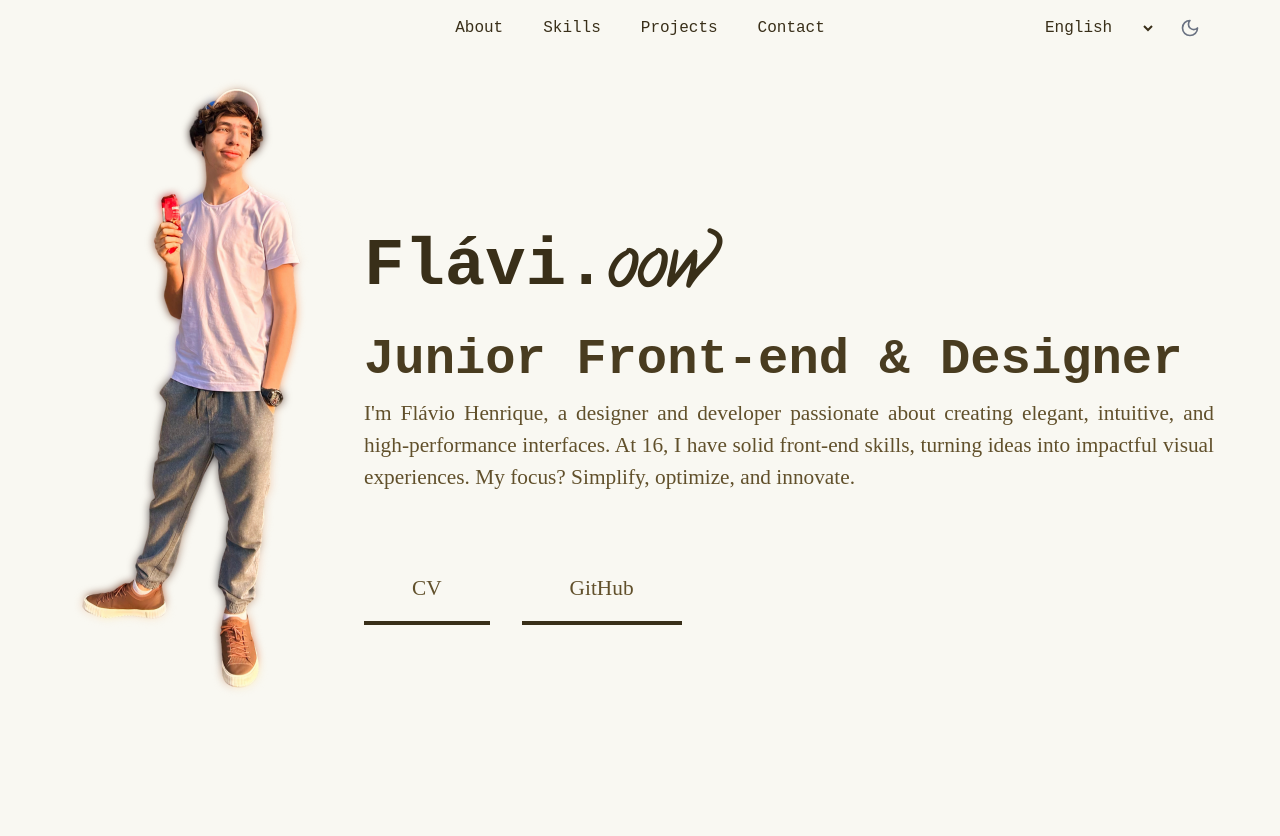
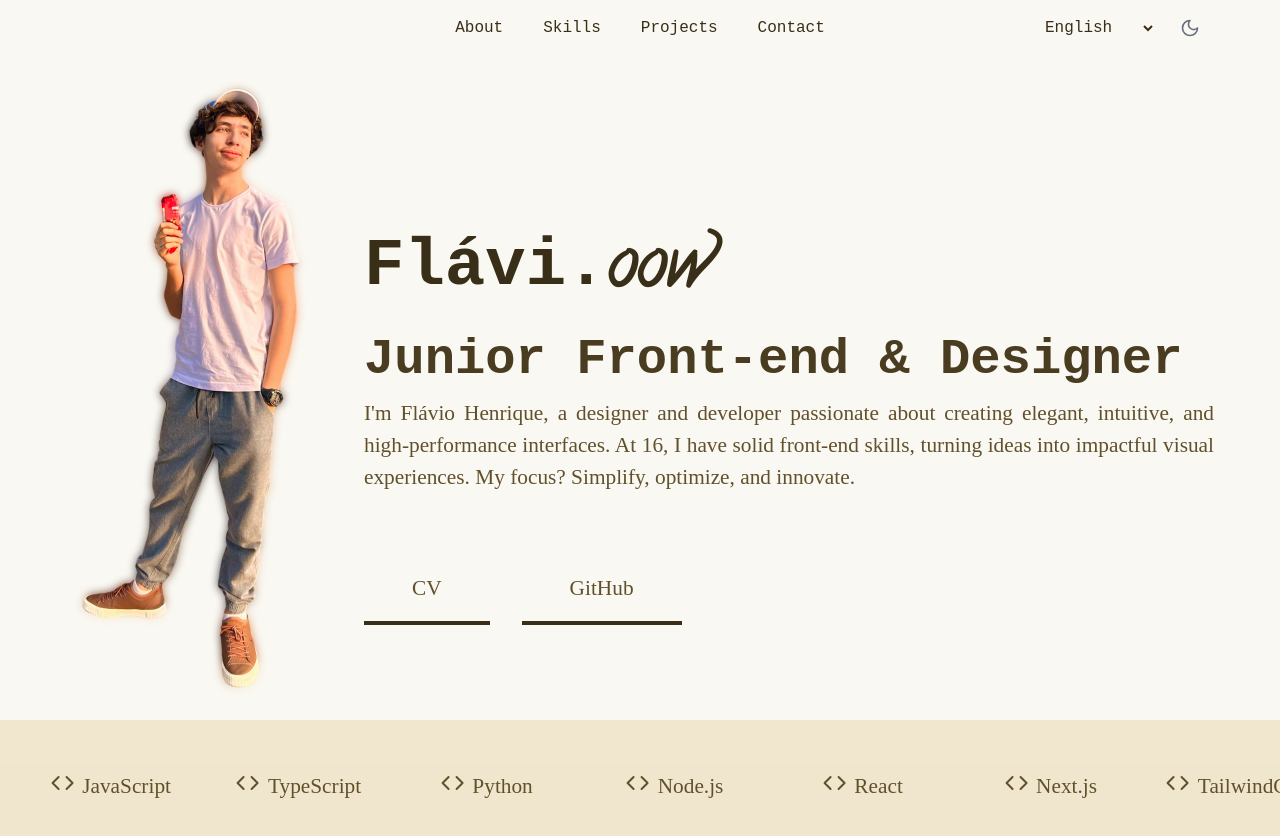
Before and after one commit to flavioow/portfolio, a Next.js app: page /en in a window 1280 px wide. Shown: the top 836 px of the page. Before the commit the page ends 800 px from the top, so only its background shows below. Built offline with nearby package versions, Linux system fonts and the light colour scheme; a web font is replaced by a local one.

Commit message:
:sparkles: Feat: Infinite scrolling added
The first infinite scrolling model is being implemented. Note: at the moment the icons do not match the technologies

```diff
--- a/package.json
+++ b/package.json
@@ -11,6 +11,7 @@
     "dependencies": {
         "@react-three/fiber": "^8.17.10",
         "framer-motion": "^11.11.17",
+        "lucide": "^0.475.0",
         "lucide-react": "^0.475.0",
         "next": "15.0.3",
         "next-intl": "^3.25.1",
--- a/src/app/[locale]/globals.css
+++ b/src/app/[locale]/globals.css
@@ -10,8 +10,11 @@
     --color-primary: rgb(var(--primary));
     --color-secondary: rgb(var(--secondary));
     --color-accent: rgb(var(--accent));
+    --color-p-mix: color-mix(in srgb, rgb(var(--text)) 75%, rgb(var(--primary)));
 
     --font-calligraffitti: Calligraffitti;
+
+    --animate-infinite-scroll: infiniteScroll 60s linear infinite;
 }
 
 /*
@@ -69,6 +72,15 @@
         --accent: 72 124 65;
         /* #487c41 */
     }
+
+    @keyframes infiniteScroll {
+        from {
+            transform: translateX(100vw);
+        }
+        to {
+            transform: translateX(-100%);
+        }
+    }
 }
 
 @layer base {
@@ -79,11 +91,9 @@
 
     body {
         color: color-mix(in srgb, rgb(var(--text)) 100%, rgb(var(--primary)));
-        background: color-mix(
-            in srgb,
+        background: color-mix(in srgb,
                 rgb(var(--background)) 100%,
-            rgb(var(--primary))
-        );
+                rgb(var(--primary)));
         font-family: var(--courier);
     }
 
@@ -142,11 +152,9 @@
     }
 
     ::selection {
-        background-color: color-mix(
-            in srgb,
+        background-color: color-mix(in srgb,
                 rgb(var(--primary)) 40%,
-            rgb(var(--background))
-        );
+                rgb(var(--background)));
     }
 
     a {
--- a/src/app/[locale]/page.tsx
+++ b/src/app/[locale]/page.tsx
@@ -1,6 +1,8 @@
 import Navbar from "@/components/Navbar"
+import { InfiniteScroll } from "@/components/InfiniteScroll"
 import { Link } from "@/navigation"
 import { getTranslations } from "next-intl/server"
+import { Code } from "lucide-react"
 import Image from "next/image"
 
 export default async function Home() {
@@ -55,6 +57,18 @@ export default async function Home() {
                     </div>
                 </div>
             </header>
+            <InfiniteScroll.Root>
+                <InfiniteScroll.Item icon={Code} text="HTML" />
+                <InfiniteScroll.Item icon={Code} text="CSS" />
+                <InfiniteScroll.Item icon={Code} text="JavaScript" />
+                <InfiniteScroll.Item icon={Code} text="TypeScript" />
+                <InfiniteScroll.Item icon={Code} text="Python" />
+                <InfiniteScroll.Item icon={Code} text="Node.js" />
+                <InfiniteScroll.Item icon={Code} text="React" />
+                <InfiniteScroll.Item icon={Code} text="Next.js" />
+                <InfiniteScroll.Item icon={Code} text="TailwindCSS" />
+                <InfiniteScroll.Item icon={Code} text="BiomeJS" />
+            </InfiniteScroll.Root>
         </div>
     )
 }
--- /dev/null
+++ b/src/components/InfiniteScroll/InfiniteScrollItem.tsx
@@ -0,0 +1,24 @@
+import type { LucideIcon } from "lucide-react"
+
+interface InfiniteScrollItemProps {
+    icon: LucideIcon
+    text: string
+    index: number
+    totalItems: number
+}
+
+const InfiniteScrollItem: React.FC<InfiniteScrollItemProps> = ({ icon: Icon, text, index, totalItems }) => {
+    const animationDelay = `calc(60s / ${totalItems} * (${totalItems} - ${index}) * -1)`
+
+    return (
+        <div
+            className="absolute flex justify-center w-[600px] top-[40%] align-middle gap-2 animate-infinite-scroll"
+            style={{ animationDelay }}
+        >
+            <Icon size={24} className="text-p-mix" />
+            <p>{text}</p>
+        </div>
+    )
+}
+
+export default InfiniteScrollItem
--- /dev/null
+++ b/src/components/InfiniteScroll/InfiniteScrollRoot.tsx
@@ -0,0 +1,22 @@
+import React from "react"
+import type { ReactNode } from "react"
+import InfiniteScrollItem from "./InfiniteScrollItem"
+
+interface InfiniteScrollRootProps {
+    children: ReactNode
+}
+
+export default function InfiniteScrollRoot({ children }: InfiniteScrollRootProps) {
+    const totalItems = React.Children.count(children)
+
+    return (
+        <div className="w-full bg-primary/25 overflow-hidden py-16 relative whitespace-nowrap flex align-middle">
+            {React.Children.map(children, (child, index) =>
+                React.cloneElement(child as React.ReactElement, {
+                    index: index + 1,
+                    totalItems: totalItems,
+                })
+            )}
+        </div>
+    )
+}
--- /dev/null
+++ b/src/components/InfiniteScroll/index.tsx
@@ -0,0 +1,7 @@
+import InfiniteScrollItem from "./InfiniteScrollItem"
+import InfiniteScrollRoot from "./InfiniteScrollRoot"
+
+export const InfiniteScroll = {
+    Root: InfiniteScrollRoot,
+    Item: InfiniteScrollItem,
+}
```
Also changed, not shown: 1 other file (tests, documents, lock files or other folders). Lines whose indentation alone changed are shown as unchanged.
